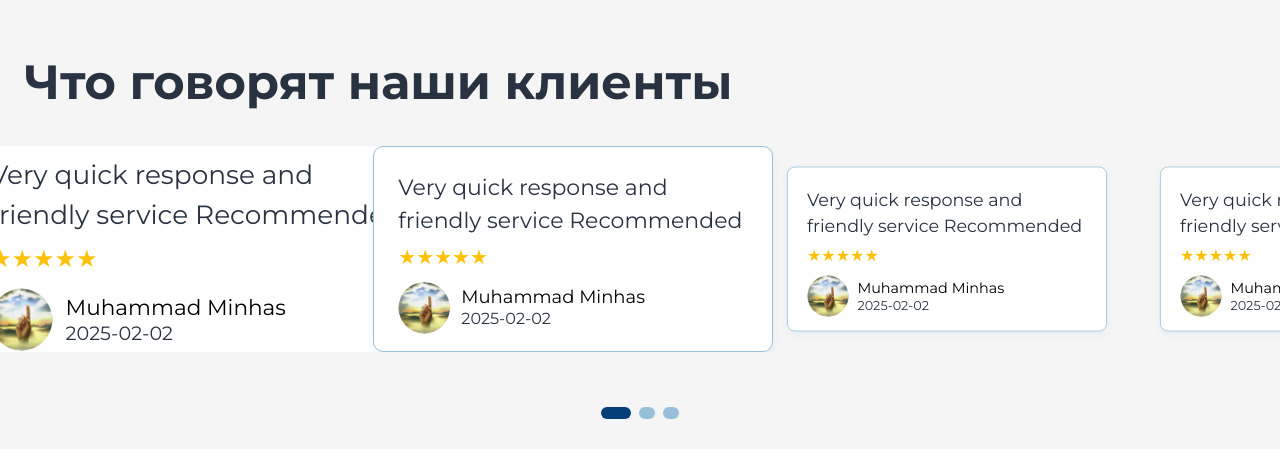
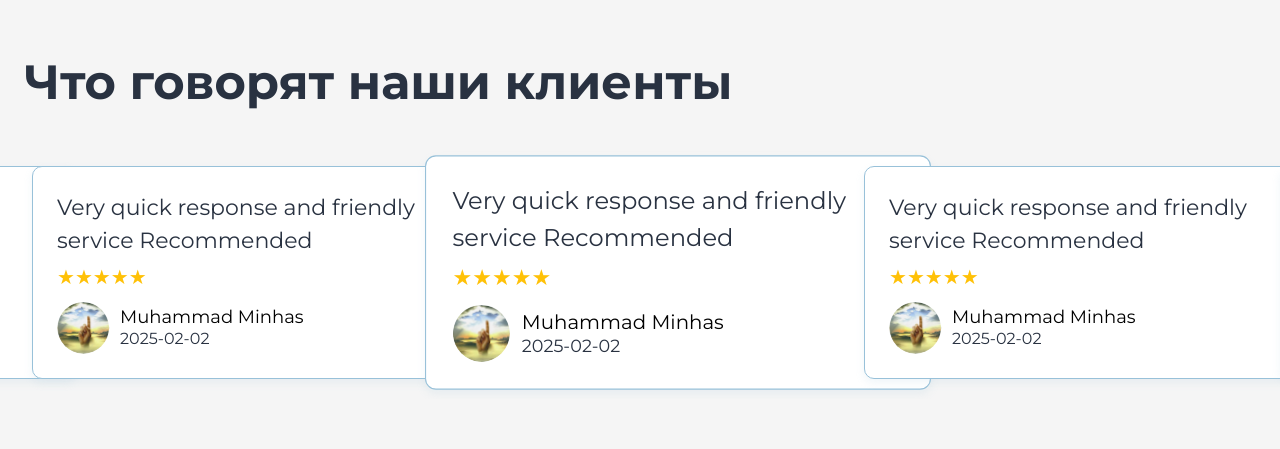
Before and after one commit to Shirin-Akhmatova/Tehnodel, a React (Vite) app: page / in a window 1280 px wide. Shown: the part 5740-6189 px from the top of the page. Built offline with nearby package versions, Linux system fonts and the light colour scheme.

Commit message:
fix feedbacks swiper

```diff
--- a/src/components/ReviewsCarousel/ReviewsCarousel.module.scss
+++ b/src/components/ReviewsCarousel/ReviewsCarousel.module.scss
@@ -24,15 +24,23 @@
   }
 }
 
+.customSwiper {
+  padding-block: 20px;
+  padding-left: 2rem;
+  @media (max-width: 375px) {
+    padding-left: 2rem;
+  }
+}
 .card {
   background: #fff;
   border-radius: 10px;
   border: 1px solid #98c1d9;
-  max-width: 400px;
-  width: 100%;
-  height: 206px;
+  width: 460px;
   padding: 24px;
   box-shadow: 0 4px 8px #98c1d926;
+  @media (max-width: 375px) {
+    width: 300px;
+  }
 }
 
 .text {
--- a/src/components/ReviewsCarousel/ReviewsCarousel.tsx
+++ b/src/components/ReviewsCarousel/ReviewsCarousel.tsx
@@ -69,8 +69,18 @@ const ReviewsCarousel: React.FC = () => {
 
       <Swiper
         modules={[Pagination, Mousewheel]}
-        slidesPerView={3}
-        spaceBetween={-160}
+        breakpoints={{
+          0: {
+            slidesPerView: 1,
+          },
+          768: {
+            slidesPerView: 2,
+          },
+          1024: {
+            slidesPerView: 3,
+          },
+        }}
+        centeredSlides={true}
         loop={true}
         mousewheel={{ forceToAxis: true }}
         onSlideChange={(swiper) => setActiveIndex(swiper.realIndex)}
@@ -81,15 +91,17 @@ const ReviewsCarousel: React.FC = () => {
           if (diff < -Math.floor(reviews.length / 2)) diff += reviews.length;
           if (diff > Math.floor(reviews.length / 2)) diff -= reviews.length;
 
-          let scale = 0.8;
-          if (diff === 0) scale = 1.2;
-          else if (Math.abs(diff) === 1) scale = 1;
+          let scale = diff === 0 ? 1.1 : 1;
 
           return (
             <SwiperSlide key={review.id}>
               <div
                 className={styles.card}
-                style={{ transform: `scale(${scale})`, zIndex: scale * 10 }}
+                style={{
+                  transform: `scale(${scale})`,
+                  transition: "transform 0.4s ease",
+                  zIndex: diff === 0 ? 10 : 1,
+                }}
               >
                 <p className={styles.text}>{review.text}</p>
                 <div className={styles.stars}>{"★".repeat(review.rating)}</div>
```
